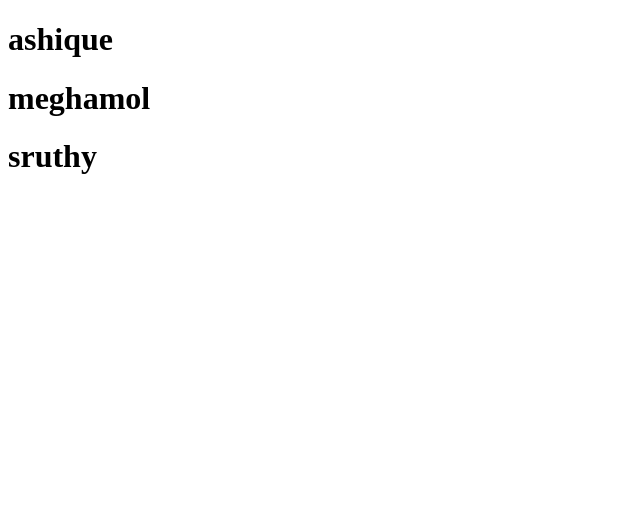
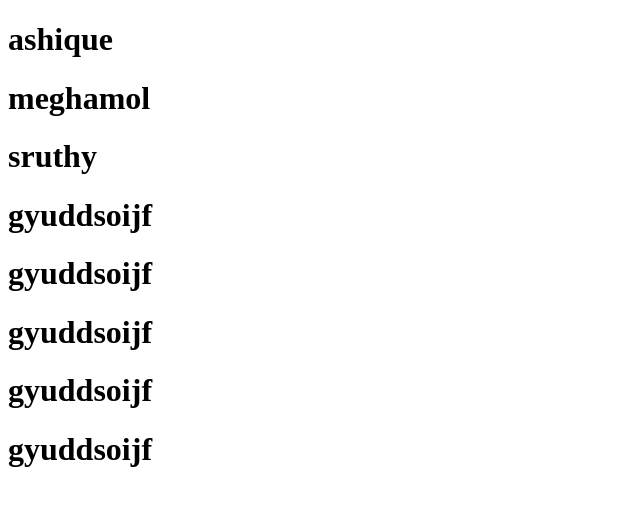
Before and after one commit to Meghamol771/gitlearn, a plain HTML site: page index.html in a window 1280 px wide. Shown: the whole page, without its empty margins (0-640 px from the left). Drawn offline with Linux system fonts and the light colour scheme.

Commit message:
da ta aded

```diff
--- a/index.html
+++ b/index.html
@@ -9,5 +9,11 @@
     <h1>ashique</h1>
     <h1>meghamol</h1>
     <h1>sruthy</h1>
+
+    <h1>gyuddsoijf</h1>
+    <h1>gyuddsoijf</h1>
+    <h1>gyuddsoijf</h1>
+    <h1>gyuddsoijf</h1>
+    <h1>gyuddsoijf</h1>
 </body>
 </html>
```
